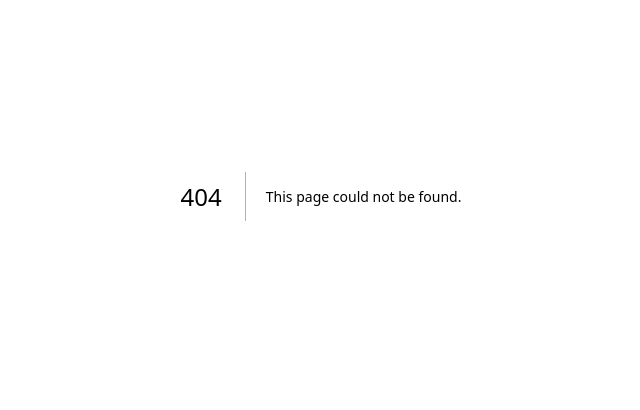
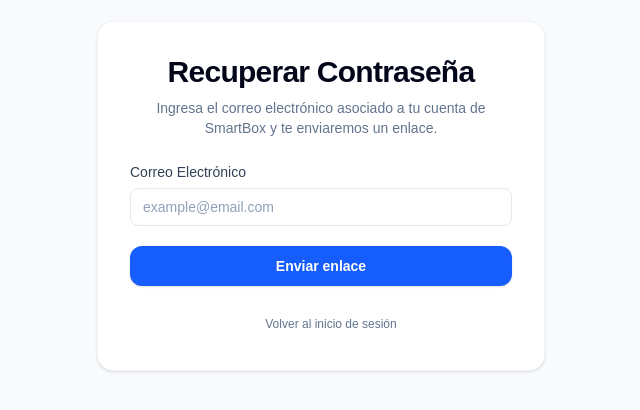
Before and after one commit to DanielIza97/smartbox-admin, a Next.js app: page /forgot-password in a window 1280 px wide. Before the commit this address had no page. Shown: the part 204-614 px from the top of the page, without its empty margins (319-959 px from the left). Built offline with nearby package versions, Linux system fonts and the light colour scheme; no server answers.

Commit message:
feat(ui): implement forgot/reset password

```diff
--- /dev/null
+++ b/src/app/forgot-password/page.tsx
@@ -0,0 +1,117 @@
+'use client';
+
+import { useState } from 'react';
+import Link from 'next/link';
+import { apiFetch } from '@/src/lib/api';
+
+export default function ForgotPasswordPage() {
+  const [email, setEmail] = useState('');
+  const [message, setMessage] = useState('');
+  const [error, setError] = useState('');
+  const [loading, setLoading] = useState(false);
+
+  const handleSubmit = async (e: React.FormEvent) => {
+    e.preventDefault();
+    setLoading(true);
+    setMessage('');
+    setError('');
+
+    try {
+      // Reutilizando tu apiFetch personalizado
+      const res = await apiFetch('/auth/forgot-password', {
+        method: 'POST',
+        body: JSON.stringify({ email }),
+      });
+
+      const data = await res.json();
+
+      if (!res.ok) {
+        throw new Error(data.message || 'Ocurrió un error inesperado.');
+      }
+
+      setMessage('Si el correo existe, se ha enviado un enlace de recuperación.');
+    } catch (err: any) {
+      // Maneja tanto errores del backend como caídas del servidor
+      setError(err.message || 'No se pudo conectar con el servidor.');
+    } finally {
+      setLoading(false);
+    }
+  };
+
+  return (
+    <div className="flex min-h-screen items-center justify-center bg-slate-50 px-4">
+      <div className="w-full max-w-md bg-white p-8 rounded-2xl shadow-sm border border-slate-100">
+
+        {/* Encabezado / Logo */}
+        <div className="text-center mb-6">
+          <h2 className="text-3xl font-bold text-slate-950 tracking-tight mb-2">
+            Recuperar Contraseña
+          </h2>
+          <p className="text-sm text-slate-500">
+            Ingresa el correo electrónico asociado a tu cuenta de SmartBox y te enviaremos un enlace.
+          </p>
+        </div>
+
+        <form onSubmit={handleSubmit} className="space-y-5">
+          <div>
+            <label className="block text-sm font-medium text-slate-700 mb-1.5">
+              Correo Electrónico
+            </label>
+            <input
+              type="email"
+              required
+              value={email}
+              onChange={(e) => setEmail(e.target.value)}
+              className="w-full rounded-lg border border-slate-200 px-3 py-2 text-sm text-slate-950 placeholder:text-slate-400 focus:border-blue-500 focus:outline-none transition-colors"
+              placeholder="example@email.com"
+            />
+          </div>
+
+          {message && (
+            <div className="p-3 bg-green-50 border border-green-200 text-green-600 rounded-lg text-sm font-medium">
+              {message}
+            </div>
+          )}
+
+          {error && (
+            <div className="p-3 bg-red-50 border border-red-200 text-red-600 rounded-lg text-sm font-medium">
+              {error}
+            </div>
+          )}
+
+          <button
+            type="submit"
+            disabled={loading}
+            className="w-full rounded-xl bg-blue-600 py-2.5 font-semibold text-sm text-white hover:bg-blue-700 disabled:bg-slate-300 transition-colors shadow-sm"
+          >
+            {loading ? 'Enviando...' : 'Enviar enlace'}
+          </button>
+
+          {/* BOTÓN ATRÁS */}
+          <div className="text-center pt-2">
+            <Link
+              href="/login"
+              className="inline-flex items-center gap-1.5 text-xs font-medium text-slate-500 hover:text-slate-800 transition-colors"
+            >
+              <svg
+                xmlns="http://www.w3.org/2000/svg"
+                fill="none"
+                viewBox="0 0 24 24"
+                strokeWidth={2}
+                stroke="currentColor"
+                className="w-3.5 h-3.5"
+              >
+                <path
+                  strokeLinecap="round"
+                  strokeLinejoin="round"
+                  d="M10.5 19.5L3 Lightning7.5m0 0l7.5-7.5M3 12h18"
+                />
+              </svg>
+              Volver al inicio de sesión
+            </Link>
+          </div>
+        </form>
+      </div>
+    </div>
+  );
+}
--- a/src/app/login/page.tsx
+++ b/src/app/login/page.tsx
@@ -2,6 +2,7 @@
 
 import { useState } from 'react';
 import { useRouter } from 'next/navigation';
+import Link from 'next/link';
 import { Input } from '../../components/ui/input';
 import { Button } from '../../components/ui/button';
 import { apiFetch } from '../../lib/api';
@@ -30,23 +31,17 @@ export default function LoginPage() {
       });
 
       const data = await res.json();
-      console.log("Data:", data);
-
       if (res.ok && data.access_token) {
         localStorage.setItem('token', data.access_token);
         document.cookie = `token=${data.access_token}; path=/; max-age=86400; SameSite=Strict`;
 
-        // 1. Le avisa al enrutador de Next.js que actualice sus datos de servidor/cookies
         router.refresh();
-
-        // 2. Ahora sí, navega de forma limpia sin recargar la app
         router.push('/dashboard');
-      }else {
+      } else {
         setError(data.message || 'Credenciales inválidas. Inténtalo de nuevo.');
       }
     } catch (error) {
       console.error(error);
-
       setError(
         'No se pudo conectar con el servidor. Verifica que tu backend esté encendido.'
       );
@@ -87,6 +82,7 @@ export default function LoginPage() {
             onChange={(e) => setEmail(e.target.value)}
           />
 
+          <div className="space-y-1.5">
             <Input
               label="Contraseña"
               type="password"
@@ -95,6 +91,17 @@ export default function LoginPage() {
               value={password}
               onChange={(e) => setPassword(e.target.value)}
             />
+
+            {/* ENLACE DE RECUPERACIÓN */}
+            <div className="text-right">
+              <Link
+                href="/forgot-password"
+                className="text-xs font-medium text-blue-600 hover:text-blue-700 hover:underline transition-colors"
+              >
+                ¿Olvidaste tu contraseña?
+              </Link>
+            </div>
+          </div>
 
           <Button type="submit" isLoading={isLoading}>
             Entrar
--- /dev/null
+++ b/src/app/reset-password/page.tsx
@@ -0,0 +1,134 @@
+'use client';
+
+import { useState } from 'react';
+import { useSearchParams, useRouter } from 'next/navigation';
+import { apiFetch } from '../../lib/api';
+
+export default function ResetPasswordPage() {
+  const searchParams = useSearchParams();
+  const router = useRouter();
+  const token = searchParams.get('token');
+
+  const [password, setPassword] = useState('');
+  const [confirmPassword, setConfirmPassword] = useState('');
+  const [message, setMessage] = useState('');
+  const [error, setError] = useState('');
+  const [loading, setLoading] = useState(false);
+
+  const handleSubmit = async (e: React.FormEvent) => {
+    e.preventDefault();
+
+    if (password !== confirmPassword) {
+      setError('Las contraseñas no coinciden.');
+      return;
+    }
+
+    if (!token) {
+      setError('Falta el token de recuperación válido.');
+      return;
+    }
+
+    setLoading(true);
+    setMessage('');
+    setError('');
+
+    try {
+      // Reutilizando apiFetch: Pasamos el token limpio como query param
+      const res = await apiFetch(`/auth/reset-password?token=${token}`, {
+        method: 'POST',
+        body: JSON.stringify({ password }),
+      });
+
+      const data = await res.json();
+
+      if (!res.ok) {
+        throw new Error(data.message || 'Error al restablecer la contraseña.');
+      }
+
+      setMessage('Contraseña actualizada con éxito. Redirigiendo al login...');
+
+      setTimeout(() => {
+        router.push('/login');
+      }, 3000);
+
+    } catch (err: any) {
+      setError(err.message || 'No se pudo conectar con el servidor.');
+    } finally {
+      setLoading(false);
+    }
+  };
+
+  return (
+    <div className="flex min-h-screen items-center justify-center bg-slate-50 px-4">
+      <div className="w-full max-w-md bg-white p-8 rounded-2xl shadow-sm border border-slate-100">
+
+        {/* Encabezado / Logo */}
+        <div className="text-center mb-6">
+          <h2 className="text-3xl font-bold text-slate-950 tracking-tight mb-2">
+            Nueva Contraseña
+          </h2>
+          <p className="text-sm text-slate-500">
+            Establece tu nueva contraseña de acceso para SmartBox.
+          </p>
+        </div>
+
+        {!token ? (
+          <div className="p-3 bg-red-50 border border-red-200 text-red-600 rounded-lg text-sm font-medium text-center">
+            Enlace inválido o sin token de acceso. Por favor solicita uno nuevo.
+          </div>
+        ) : (
+          <form onSubmit={handleSubmit} className="space-y-5">
+            <div>
+              <label className="block text-sm font-medium text-slate-700 mb-1.5">
+                Nueva Contraseña
+              </label>
+              <input
+                type="password"
+                required
+                minLength={6}
+                value={password}
+                onChange={(e) => setPassword(e.target.value)}
+                className="w-full rounded-lg border border-slate-200 px-3 py-2 text-sm text-slate-950 placeholder:text-slate-400 focus:border-blue-500 focus:outline-none transition-colors"
+                placeholder="••••••••"
+              />
+            </div>
+
+            <div>
+              <label className="block text-sm font-medium text-slate-700 mb-1.5">
+                Confirmar Contraseña
+              </label>
+              <input
+                type="password"
+                required
+                value={confirmPassword}
+                onChange={(e) => setConfirmPassword(e.target.value)}
+                className="w-full rounded-lg border border-slate-200 px-3 py-2 text-sm text-slate-950 placeholder:text-slate-400 focus:border-blue-500 focus:outline-none transition-colors"
+                placeholder="••••••••"
+              />
+            </div>
+
+            {message && (
+              <div className="p-3 bg-green-50 border border-green-200 text-green-600 rounded-lg text-sm font-medium">
+                {message}
+              </div>
+            )}
+
+            {error && (
+              <div className="p-3 bg-red-50 border border-red-200 text-red-600 rounded-lg text-sm font-medium">
+                {error}
+              </div>
+            )}
+
+            <button
+              type="submit"
+              disabled={loading}
+              className="w-full rounded-xl bg-blue-600 py-2.5 font-semibold text-sm text-white hover:bg-blue-700 disabled:bg-slate-300 transition-colors shadow-sm"
+            >
+              {loading ? 'Actualizando...' : 'Restablecer contraseña'}
+            </button>
+          </form>
+        )}
+      </div>
+    </div>
+  );
+}
```
Lines whose indentation alone changed are shown as unchanged.
